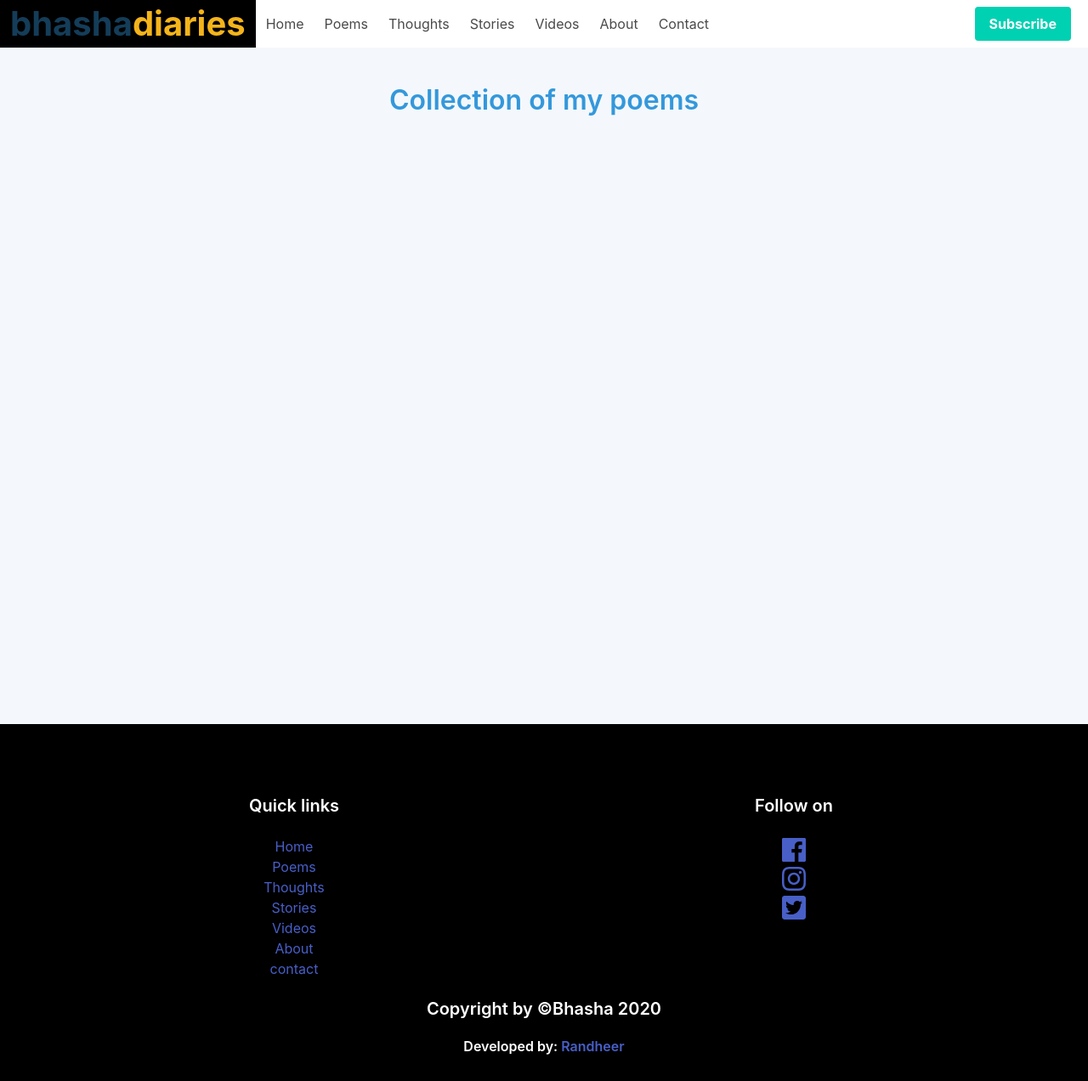
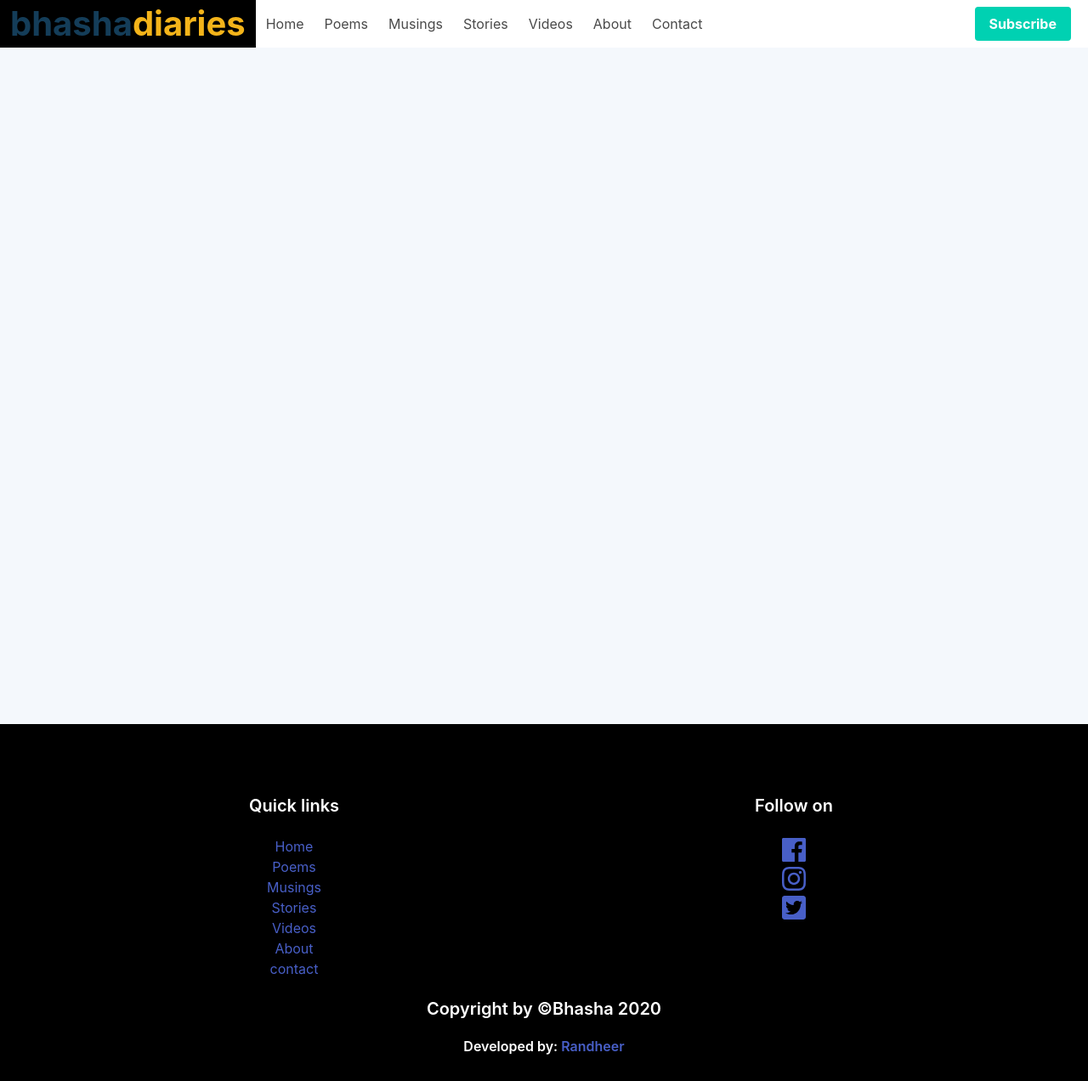
Before and after one commit to Krandheer/poetry, a Django app: page /blog/ in a window 1280 px wide. Shown: the whole page at 85% size. Run offline with Django 3.2, Linux system fonts and the light colour scheme; data that the repository does not hold is empty; some libraries are stand-ins or nearby versions.

Commit message:
little modification in list

```diff
--- a/blog/templates/blog/index.html
+++ b/blog/templates/blog/index.html
@@ -55,7 +55,7 @@
 		    <div class="navbar-start">
 		      	<a class="navbar-item" id="navbar-inline" href="{% url 'blog:home' %}">Home</a>
 		      	<a class="navbar-item" id="navbar-inline" href="{% url 'blog:post_list' %}">Poems</a>
-		      	<a class="navbar-item" id="navbar-inline" href="{% url 'thoughts:thoughts_list' %}">Thoughts</a>
+		      	<a class="navbar-item" id="navbar-inline" href="{% url 'thoughts:thoughts_list' %}">Musings</a>
 		      	<a class="navbar-item" id="navbar-inline" href="{% url 'story:story_list' %}">Stories</a>
 		      	<a class="navbar-item" id="navbar-inline" href="{% url 'videos:video_list' %}">Videos</a>
 		      	<a class="navbar-item" id="navbar-inline" href="http://bhashadiaries.pythonanywhere.com/#about">About</a>
@@ -107,7 +107,7 @@
   					<ul>
   						<li><a href="{% url 'blog:home' %}">Home</a></li>
   						<li><a href="{% url 'blog:post_list' %}">Poems</a></li>
-              <li><a href="{% url 'thoughts:thoughts_list' %}">Thoughts</a></li>
+              <li><a href="{% url 'thoughts:thoughts_list' %}">Musings</a></li>
   						<li><a href="{% url 'story:story_list' %}">Stories</a></li>
   						<li><a href="{% url 'videos:video_list' %}">Videos</a></li>
   						<li><a href="http://bhashadiaries.pythonanywhere.com/#about">About</a></li>
--- a/blog/templates/blog/post_list.html
+++ b/blog/templates/blog/post_list.html
@@ -4,7 +4,7 @@
 <!-- this will list some limited post on homepage -->
 	{% block content %}
 		<section class="section" style="background-color: rgb(244,248,252); min-height: 100vh;">
-			<h1 class="title is-3" style="text-align: center; color:#3498DB;">Collection of my poems</h1>
+			<!-- <h1 class="title is-3" style="text-align: center; color:#3498DB;">Collection of my poems</h1> -->
 			<div class="columns is-multiline">
 			{% for post in posts %}
 				<div class="column is-one-third" style="text-align: center;">
--- a/poetry/settings.py
+++ b/poetry/settings.py
@@ -8,7 +8,7 @@ BASE_DIR = os.path.dirname(os.path.dirname(os.path.abspath(__file__)))
 SECRET_KEY = '_&zh6e2j!)aq$)zbu6rdlz5a&z_onxp_@w$7j)tzd+kp4t@!v9'
 
 # SECURITY WARNING: don't run with debug turned on in production!
-DEBUG = False
+DEBUG = True
 
 ALLOWED_HOSTS = ['127.0.0.1', 'bhashadiaries.pythonanywhere.com']
 
@@ -38,7 +38,6 @@ TINYMCE_DEFAULT_CONFIG = {
     'custom_undo_redo_levels': 20,
     'selector': 'textarea',
     'theme': 'modern',
-    'plugins': "powerpaste",
     # 'language': 'hi_IN',
     'plugins': '''
             textcolor save link image media preview codesample contextmenu
--- a/story/templates/story/story_list.html
+++ b/story/templates/story/story_list.html
@@ -4,7 +4,7 @@
 <!-- this will list some limited post on homepage -->
 	{% block content %}
 		<section class="section" style="background-color: rgb(244,248,252); min-height: 100vh;">
-			<h1 class="title is-3" style="text-align: center; color:#3498DB;">Stories written by me</h1>
+			<!-- <h1 class="title is-3" style="text-align: center; color:#3498DB;">Stories written by me</h1> -->
 			<div class="columns is-multiline">
 			{% for post in posts %}
 				<div class="column is-one-third" style="text-align: center;">
--- a/thoughts/templates/thoughts/thoughts_list.html
+++ b/thoughts/templates/thoughts/thoughts_list.html
@@ -4,7 +4,7 @@
 <!-- this will list some limited post on homepage -->
 	{% block content %}
 		<section class="section" style="background-color: rgb(244,248,252); min-height: 100vh;">
-			<h1 class="title is-3" style="text-align: center; color:#3498DB;">Collection of my musings</h1>
+			<!-- <h1 class="title is-3" style="text-align: center; color:#3498DB;">Collection of my musings</h1> -->
 			<div class="columns is-multiline">
 			{% for post in posts %}
 				<div class="column is-one-third" style="text-align: center;">
--- a/videos/templates/videos/video_list.html
+++ b/videos/templates/videos/video_list.html
@@ -4,7 +4,7 @@
 <!-- this will list some limited post on homepage -->
 	{% block content %}
 		<section class="section" style="background-color: rgb(244,248,252); min-height: 100vh;">
-			<h1 class="title is-3" style="text-align: center; color:#3498DB;">My videos:</h1>
+			<!-- <h1 class="title is-3" style="text-align: center; color:#3498DB;">My videos:</h1> -->
 			<div class="columns is-multiline">
 			{% for post in posts %}
 				<div class="column is-one-third" style="text-align: center;">
```
